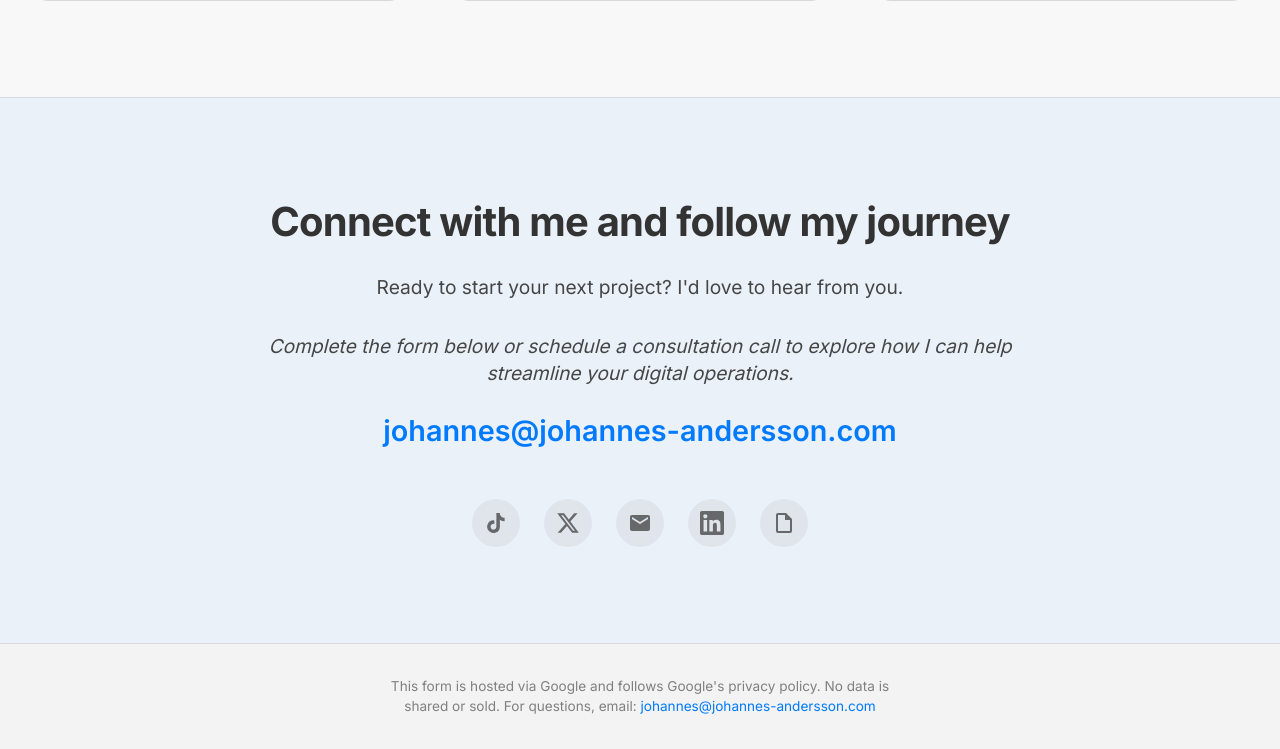
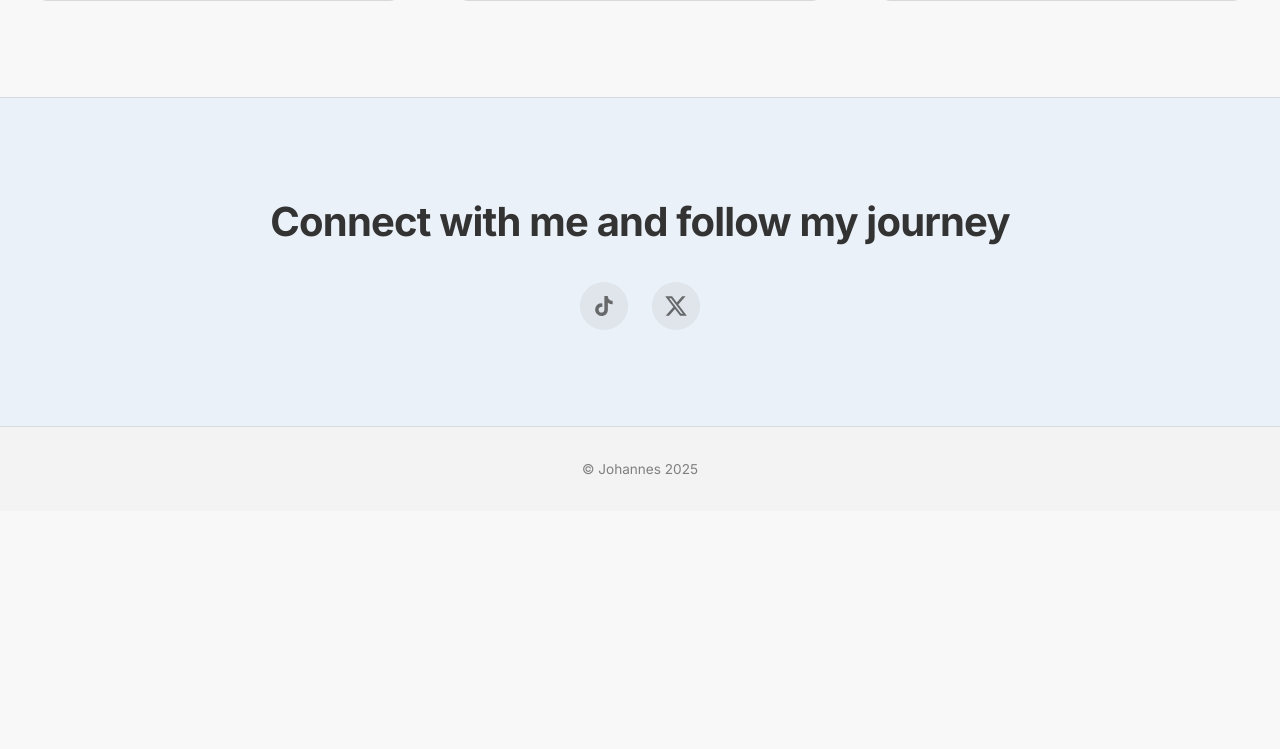
Before and after one commit to Johannes-andersson/Johannesconsult, a plain HTML site: page index.html in a window 1280 px wide. Shown: the part 3227-3976 px from the top of the page. After the commit the page ends 3738 px from the top, so only its background shows below. Drawn offline with Linux system fonts and the light colour scheme.

Commit message:
Clean up contact section: remove paragraphs, email, LinkedIn, form icons, add simple copyright

```diff
--- a/index.html
+++ b/index.html
@@ -203,9 +203,6 @@
     <section class="contact" id="contact">
         <div class="contact-container">
             <h2>Connect with me and follow my journey</h2>
-            <p>Ready to start your next project? I'd love to hear from you.</p>
-            <p class="contact-subtitle">Complete the form below or schedule a consultation call to explore how I can help streamline your digital operations.</p>
-            <a href="mailto:johannes@johannes-andersson.com" class="contact-email">johannes@johannes-andersson.com</a>
             <div class="social-links">
                 <a href="https://www.tiktok.com/@johanderssons?lang=en" class="social-icon" target="_blank">
                     <svg width="24" height="24" viewBox="0 0 24 24" fill="currentColor">
@@ -217,28 +214,13 @@
                         <path d="M18.244 2.25h3.308l-7.227 8.26 8.502 11.24H16.17l-5.214-6.817L4.99 21.75H1.68l7.73-8.835L1.254 2.25H8.08l4.713 6.231zm-1.161 17.52h1.833L7.084 4.126H5.117z"/>
                     </svg>
                 </a>
-                <a href="mailto:johannes@johannes-andersson.com" class="social-icon">
-                    <svg width="24" height="24" viewBox="0 0 24 24" fill="currentColor">
-                        <path d="M20 4H4c-1.1 0-1.99.9-1.99 2L2 18c0 1.1.9 2 2 2h16c1.1 0 2-.9 2-2V6c0-1.1-.9-2-2-2zm0 4l-8 5-8-5V6l8 5 8-5v2z"/>
-                    </svg>
-                </a>
-                <a href="https://www.linkedin.com/in/johannes-andersson-87b02936b/" class="social-icon" target="_blank">
-                    <svg width="24" height="24" viewBox="0 0 24 24" fill="currentColor">
-                        <path d="M20.447 20.452h-3.554v-5.569c0-1.328-.027-3.037-1.852-3.037-1.853 0-2.136 1.445-2.136 2.939v5.667H9.351V9h3.414v1.561h.046c.477-.9 1.637-1.85 3.37-1.85 3.601 0 4.267 2.37 4.267 5.455v6.286zM5.337 7.433c-1.144 0-2.063-.926-2.063-2.065 0-1.138.92-2.063 2.063-2.063 1.14 0 2.064.925 2.064 2.063 0 1.139-.925 2.065-2.064 2.065zm1.782 13.019H3.555V9h3.564v11.452zM22.225 0H1.771C.792 0 0 .774 0 1.729v20.542C0 23.227.792 24 1.771 24h20.451C23.2 24 24 23.227 24 22.271V1.729C24 .774 23.2 0 22.222 0h.003z"/>
-                    </svg>
-                </a>
-                <a href="https://forms.gle/pM6qBkZ4BF7Jotp89" class="social-icon" target="_blank" rel="noopener noreferrer" data-form-link="secure">
-                    <svg width="24" height="24" viewBox="0 0 24 24" fill="currentColor">
-                        <path d="M14,2H6A2,2 0 0,0 4,4V20A2,2 0 0,0 6,22H18A2,2 0 0,0 20,20V8L14,2M18,20H6V4H13V9H18V20Z"/>
-                    </svg>
-                </a>
             </div>
         </div>
     </section>
 
-    <!-- Privacy Footer -->
+    <!-- Footer -->
     <footer class="privacy-footer">
-        <p>This form is hosted via Google and follows Google's privacy policy. No data is shared or sold. For questions, email: <a href="mailto:johannes@johannes-andersson.com">johannes@johannes-andersson.com</a></p>
+        <p>&copy; Johannes 2025</p>
     </footer>
 
     <script src="script.js"></script>
```
